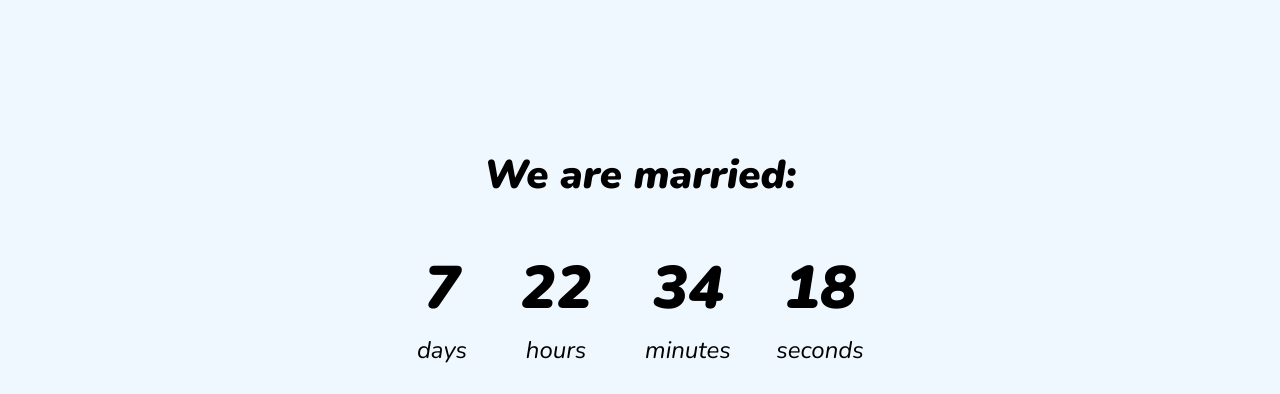
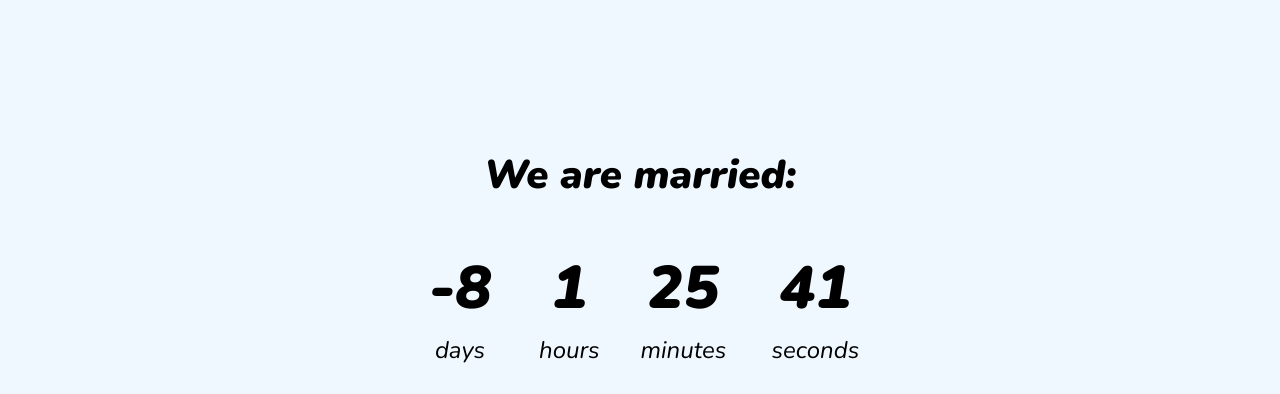
Before and after one commit to nbmprod/nywedding, a plain HTML site: page index.html in a window 1280 px wide. Shown: the top 394 px of the page. Drawn offline with nearby package versions, Linux system fonts and the light colour scheme.

Commit message:
third commit

```diff
--- a/script.js
+++ b/script.js
@@ -8,7 +8,7 @@ function countdownDate(){
     const currentDate = new Date()
     const weddingDate = new Date(2022, 6, 9, 16, 30);
 
-    const accurateDays = ((currentDate - weddingDate) / (1000 * 60 * 60 * 24));
+    const accurateDays = ((weddingDate - currentDate) / (1000 * 60 * 60 * 24));
     const accurateHours = ((accurateDays - Math.floor(accurateDays)) * 24);
     const accurateMinutes = ((accurateHours - Math.floor(accurateHours)) * 60);
     const accurateSeconds = ((accurateMinutes - Math.floor(accurateMinutes)) * 60);
--- a/style.css
+++ b/style.css
@@ -2,7 +2,6 @@
 
 body{
     background-color: aliceblue;
-    /* min-width: 1080px; */
 }
 
 .container{
```
